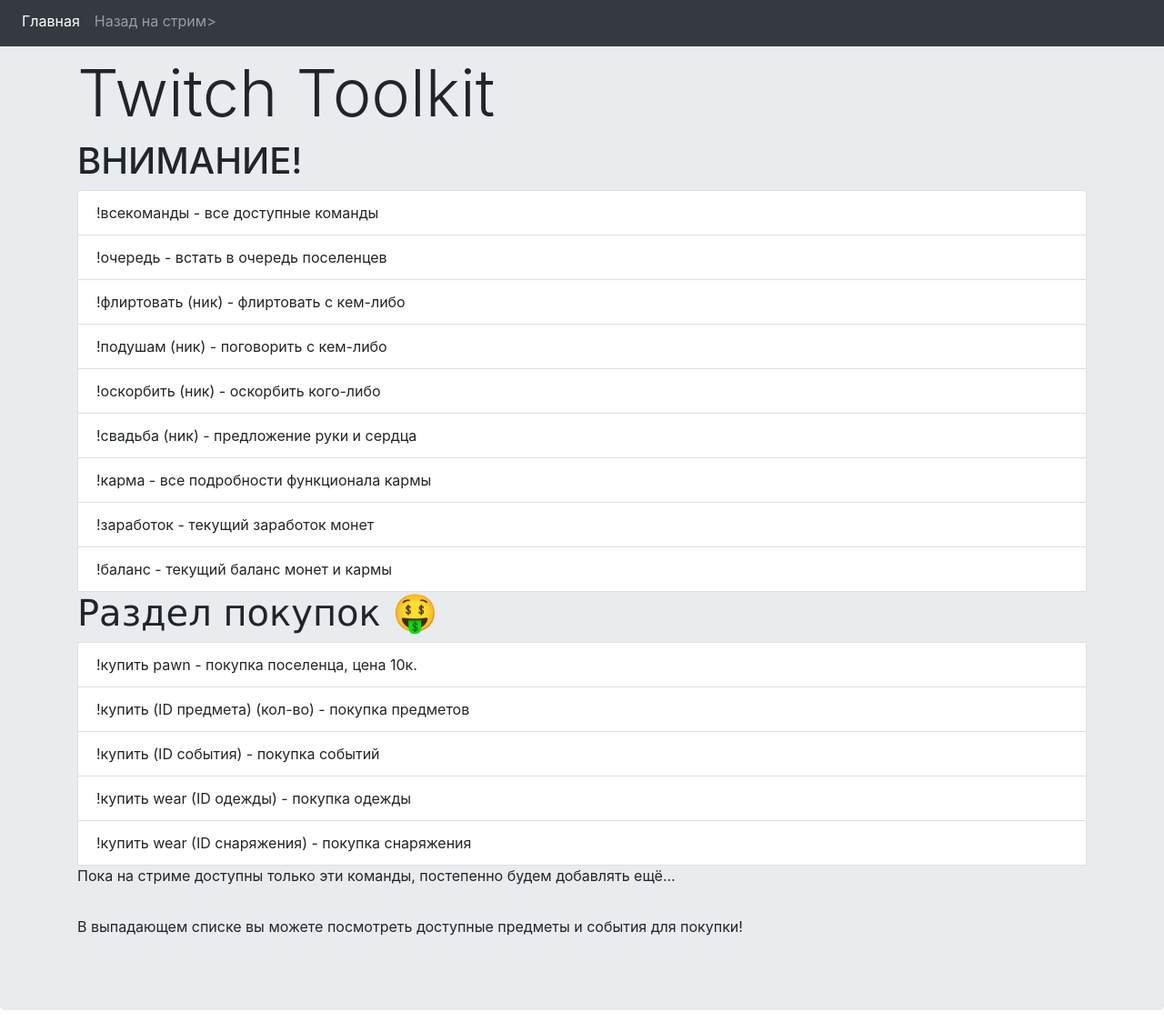
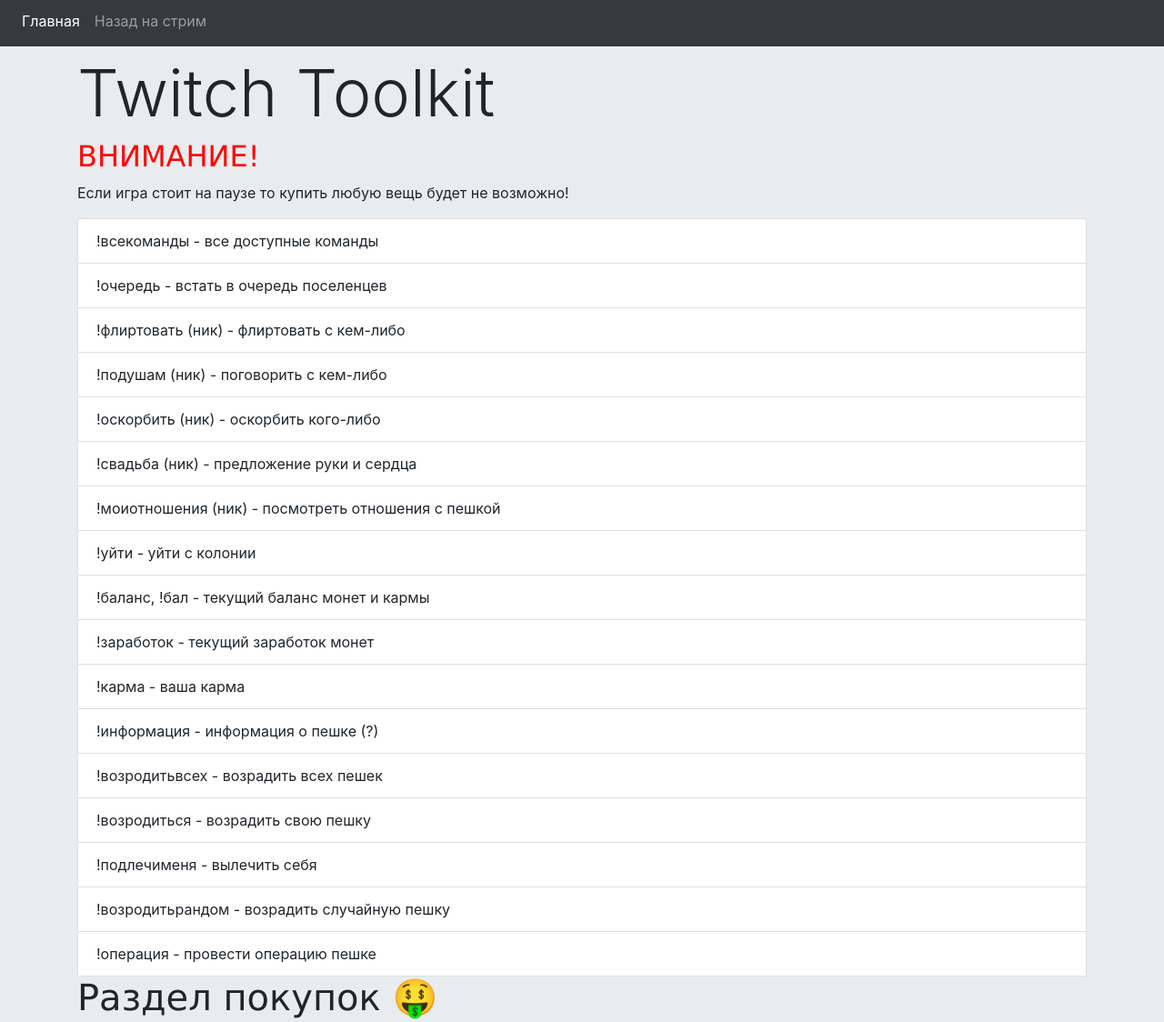
Before and after one commit to SUpeR0S/rwfenax58, a plain HTML site: page index.html in a window 1280 px wide. Shown: the part 5-1129 px from the top of the page at 91% size. Drawn offline with nearby package versions, Linux system fonts and the light colour scheme; no server answers; a script that the page names is missing.

Commit message:
Update index.html

```diff
--- a/index.html
+++ b/index.html
@@ -27,7 +27,7 @@
                 <li class="nav-item active">
                     <a class="nav-link" href="#">Главная <span class="sr-only">(current)</span></a>
                 </li>
-                <li class="nav-item"> <a class="nav-link" href="https://www.twitch.tv/fenax58"> Назад на стрим> </a> </li>
+                <li class="nav-item"> <a class="nav-link" href="https://www.twitch.tv/fenax58"> Назад на стрим</a> </li>
             </ul>
         </div>
     </nav>
@@ -35,20 +35,31 @@
         <div class="jumbotron">
             <div class="container">
                 <h1 class="display-3">Twitch Toolkit</h1>
-		<h1><redtext>ВНИМАНИЕ!<redtext></h1>
+		<h2 style="color:red; font-family:verdana;">ВНИМАНИЕ!</h2>
+		<p>Если игра стоит на паузе то купить любую вещь будет не возможно!</p>
+        <ul class="list-group">
+		    <li class="list-group-item">!всекоманды - все доступные команды</li>
+            <li class="list-group-item">!очередь - встать в очередь поселенцев</li>
+            <li class="list-group-item">!флиртовать (ник) - флиртовать с кем-либо</li>
+		    <li class="list-group-item">!подушам (ник) - поговорить с кем-либо</li>
+            <li class="list-group-item">!оскорбить (ник) - оскорбить кого-либо</li>
+		    <li class="list-group-item">!свадьба (ник) - предложение руки и сердца</li>
+			<li class="list-group-item">!моиотношения (ник) - посмотреть отношения с пешкой</li>
+			<li class="list-group-item">!уйти - уйти с колонии</li>
+
+		    <li class="list-group-item">!баланс, !бал - текущий баланс монет и кармы</li>
+			<li class="list-group-item">!заработок - текущий заработок монет</li>
+			<li class="list-group-item">!карма - ваша карма</li>
+
+			<li class="list-group-item">!информация - информация о пешке (?)</li>
+		    <li class="list-group-item">!возродитьвсех - возрадить всех пешек</li>
+			<li class="list-group-item">!возродиться - возрадить свою пешку</li>
+			<li class="list-group-item">!подлечименя - вылечить себя</li>
+			<li class="list-group-item">!возродитьрандом - возрадить случайную пешку</li>
+			<li class="list-group-item">!операция - провести операцию пешке</li>
 
 
 
-                <ul class="list-group">
-		    <li class="list-group-item">!всекоманды - все доступные команды</li>
-                    <li class="list-group-item">!очередь - встать в очередь поселенцев</li>
-                    <li class="list-group-item">!флиртовать (ник) - флиртовать с кем-либо</li>
-		    <li class="list-group-item">!подушам (ник) - поговорить с кем-либо</li>
-                    <li class="list-group-item">!оскорбить (ник) - оскорбить кого-либо</li>
-		    <li class="list-group-item">!свадьба (ник) - предложение руки и сердца</li>
-                    <li class="list-group-item">!карма - все подробности функционала кармы</li>
-		    <li class="list-group-item">!заработок - текущий заработок монет</li>
-		    <li class="list-group-item">!баланс - текущий баланс монет и кармы</li>
 
 		<h1 style="color:; font-family:verdana;">Раздел покупок &#129297;</h1>
 		    <li class="list-group-item">!купить pawn - покупка поселенца, цена 10к.</li>
```
